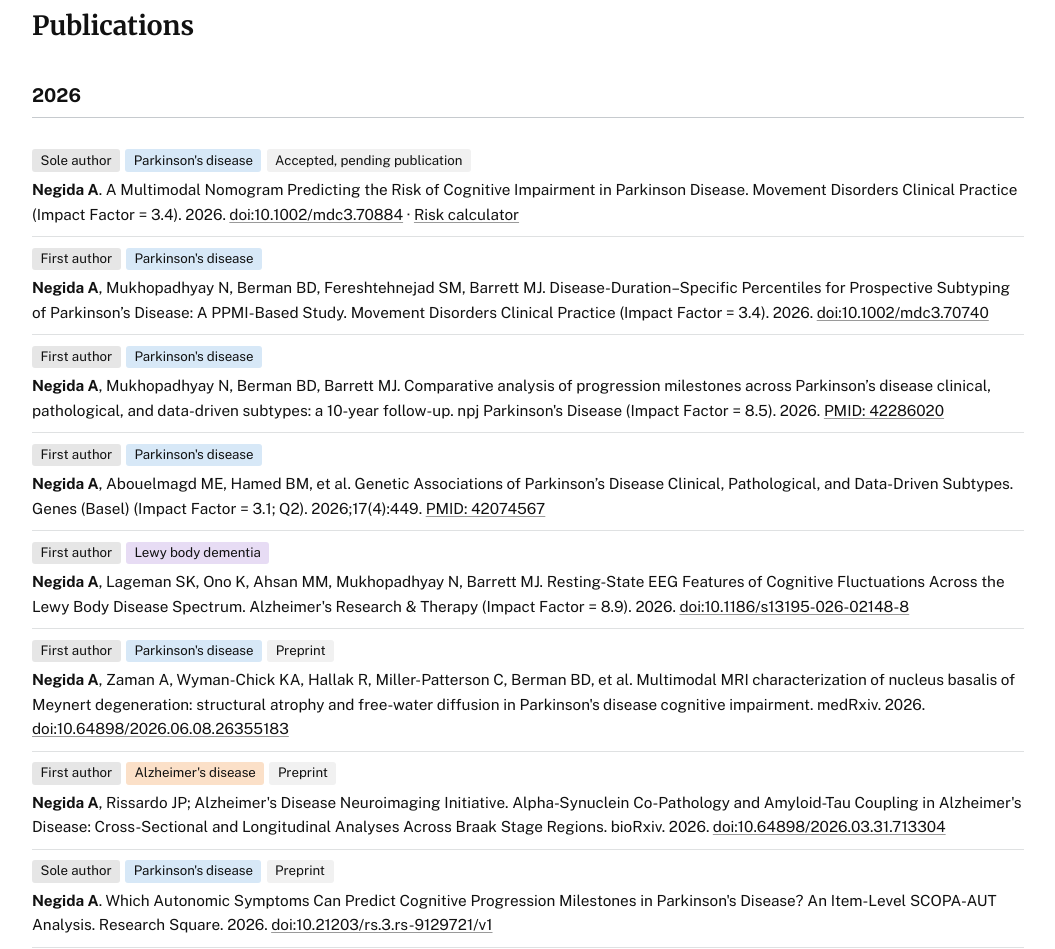
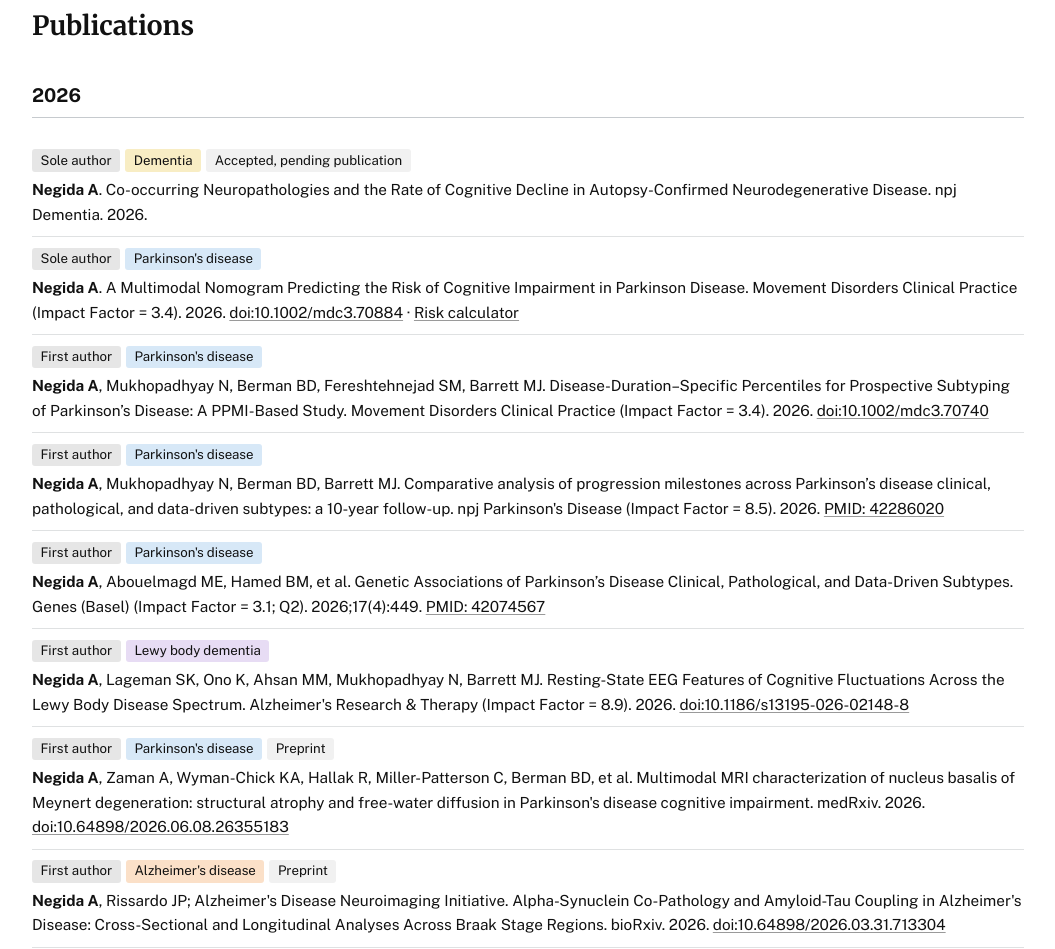
Before and after one commit to Negidamd/negida-com, a plain HTML site: page index.html in a window 1280 px wide. Shown: the part 5964-6913 px from the top of the page, without its empty margins (222-1277 px from the left). Drawn offline with Linux system fonts and the light colour scheme.

Commit message:
Mirror negidamd.github.io @ 3f12edd

```diff
--- a/index.html
+++ b/index.html
@@ -1361,7 +1361,11 @@
             <h3 class="subsection-title pub-year">2026</h3>
             <div class="pub-list">
                 <div class="pub-entry">
-                    <div class="pub-tags"><span class="ptag t-role">Sole author</span><span class="ptag t-pd">Parkinson's disease</span><span class="ptag t-note">Accepted, pending publication</span></div>
+                    <div class="pub-tags"><span class="ptag t-role">Sole author</span><span class="ptag t-dem">Dementia</span><span class="ptag t-note">Accepted, pending publication</span></div>
+                    <p class="pub-cite"><strong class="me">Negida A</strong>. Co-occurring Neuropathologies and the Rate of Cognitive Decline in Autopsy-Confirmed Neurodegenerative Disease. npj Dementia. 2026.</p>
+                </div>
+                <div class="pub-entry">
+                    <div class="pub-tags"><span class="ptag t-role">Sole author</span><span class="ptag t-pd">Parkinson's disease</span></div>
                     <p class="pub-cite"><strong class="me">Negida A</strong>. A Multimodal Nomogram Predicting the Risk of Cognitive Impairment in Parkinson Disease. Movement Disorders Clinical Practice (Impact Factor = 3.4). 2026. <a href="https://doi.org/10.1002/mdc3.70884" target="_blank" rel="noopener">doi:10.1002/mdc3.70884</a> · <a href="https://negidamd.github.io/pd-cognition-calculator/" target="_blank" rel="noopener">Risk calculator</a></p>
                 </div>
                 <div class="pub-entry">
```
